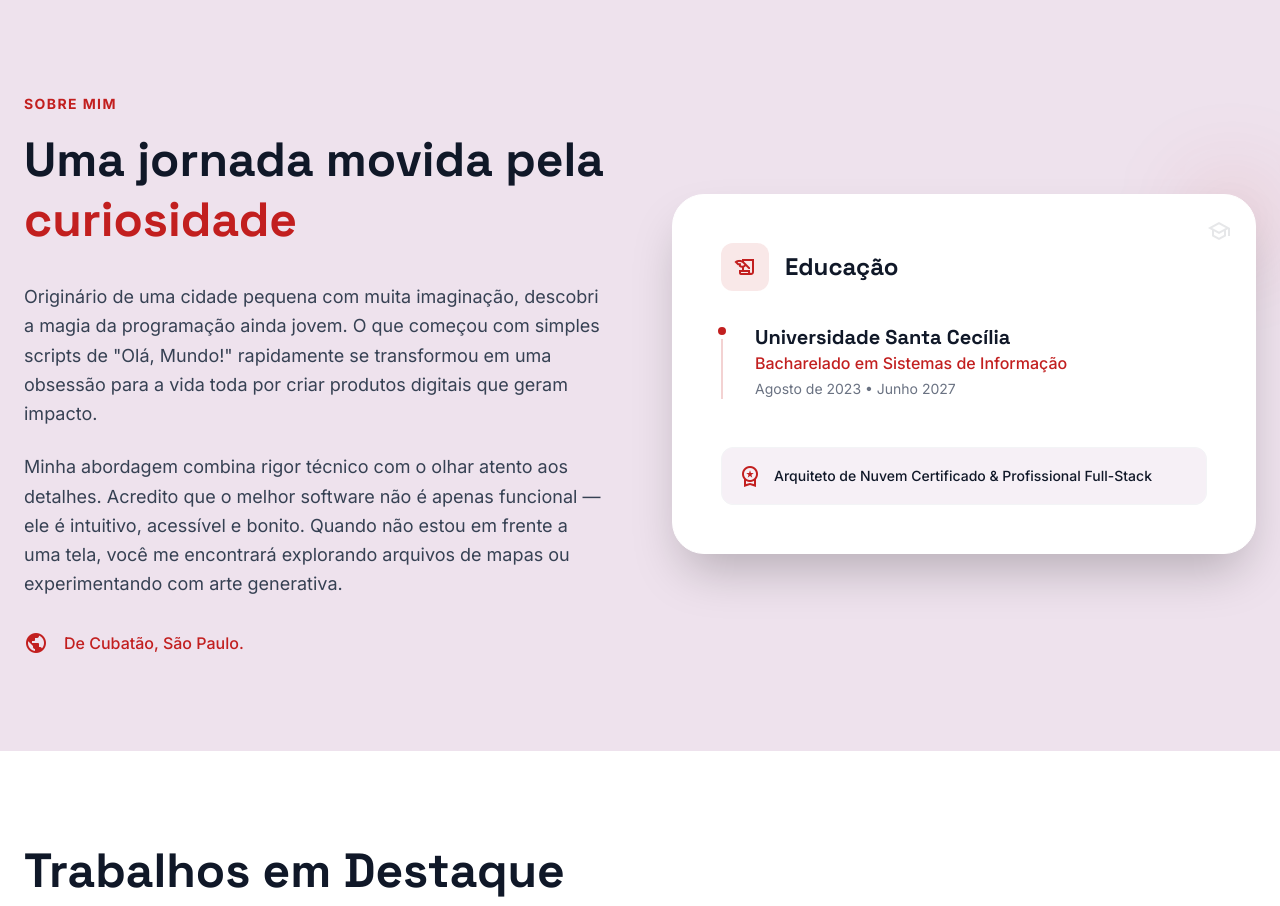
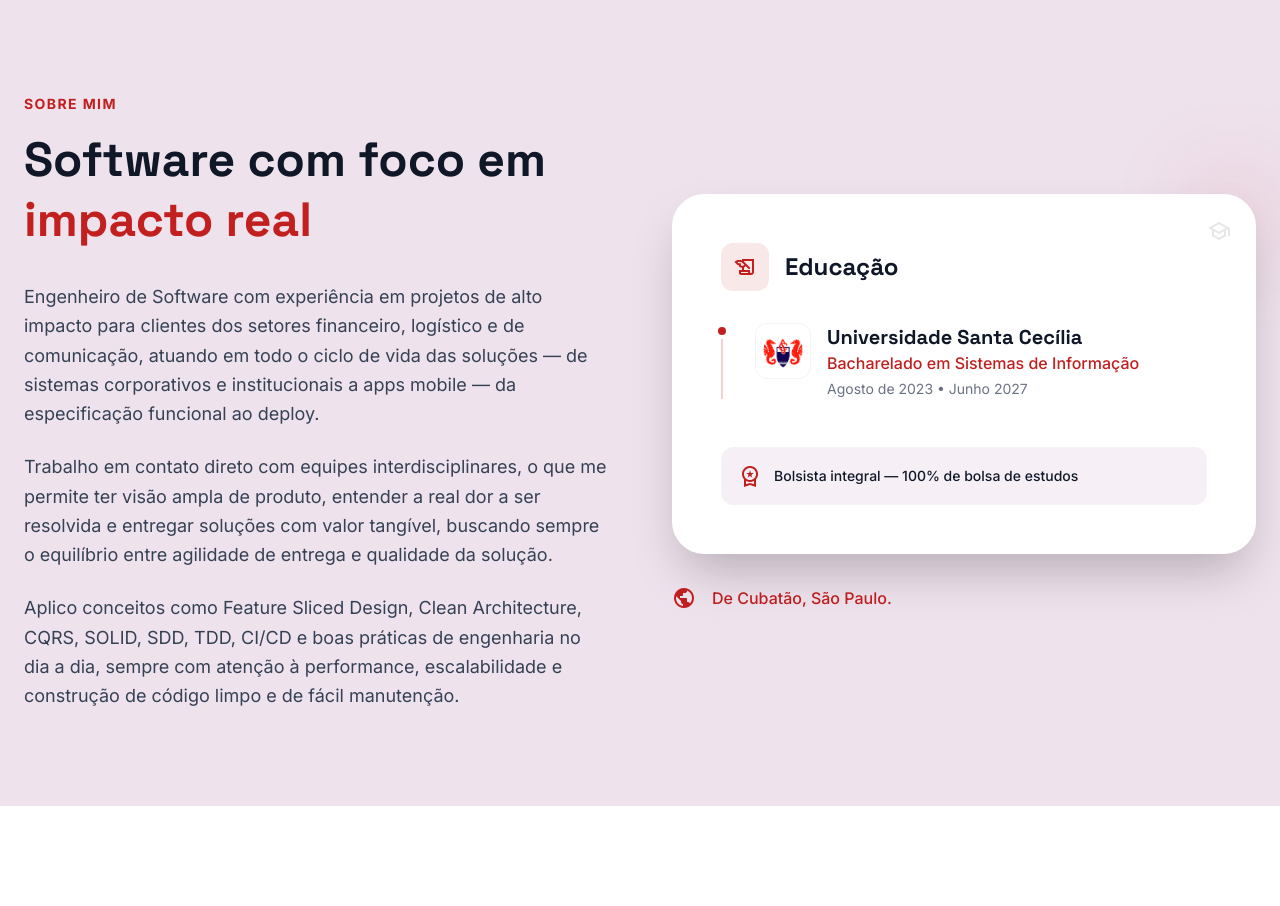
Before and after one commit to guilhermelins7/guilhermelins7.github.io, a React (Vite) app: page / in a window 1280 px wide. Shown: the part 827-1733 px from the top of the page. Built offline with nearby package versions, Linux system fonts and the light colour scheme.

Commit message:
feat(sobre): Descrição conforme linkedIn

```diff
--- a/src/sections/Sobre.tsx
+++ b/src/sections/Sobre.tsx
@@ -1,4 +1,5 @@
 import SectionTitle from "../components/SectionTitle";
+import unisantaLogo from "../assets/unisanta-logopng.png";
 
 export default function Sobre() {
   return (
@@ -8,30 +9,31 @@ export default function Sobre() {
           <div>
             <SectionTitle title="Sobre mim"/>
             <h2 className="text-4xl md:text-5xl font-display font-bold mb-8 leading-tight">
-              Uma jornada movida pela{" "}
-              <span className="text-primary text-opacity-80">curiosidade</span>
+              Software com foco em{" "}
+              <span className="text-primary text-opacity-80">impacto real</span>
             </h2>
             <div className="space-y-6 text-gray-700 dark:text-gray-300 text-lg leading-relaxed">
               <p>
-                Originário de uma cidade pequena com muita imaginação, descobri
-                a magia da programação ainda jovem. O que começou com simples
-                scripts de "Olá, Mundo!" rapidamente se transformou em uma
-                obsessão para a vida toda por criar produtos digitais que geram
-                impacto.
+                Engenheiro de Software com experiência em projetos de alto
+                impacto para clientes dos setores financeiro, logístico e de
+                comunicação, atuando em todo o ciclo de vida das soluções — de
+                sistemas corporativos e institucionais a apps mobile — da
+                especificação funcional ao deploy.
               </p>
               <p>
-                Minha abordagem combina rigor técnico com o olhar atento aos
-                detalhes. Acredito que o melhor software não é apenas funcional
-                — ele é intuitivo, acessível e bonito. Quando não estou em
-                frente a uma tela, você me encontrará explorando arquivos de
-                mapas ou experimentando com arte generativa.
+                Trabalho em contato direto com equipes interdisciplinares, o que
+                me permite ter visão ampla de produto, entender a real dor a ser
+                resolvida e entregar soluções com valor tangível, buscando
+                sempre o equilíbrio entre agilidade de entrega e qualidade da
+                solução.
               </p>
-            </div>
-            <div className="mt-8 flex items-center gap-4 text-primary">
-              <span className="material-symbols-outlined text-3xl">public</span>
-              <span className="font-medium">
-                De Cubatão, São Paulo.
-              </span>
+              <p>
+                Aplico conceitos como Feature Sliced Design, Clean
+                Architecture, CQRS, SOLID, SDD, TDD, CI/CD e boas práticas de
+                engenharia no dia a dia, sempre com atenção à performance,
+                escalabilidade e construção de código limpo e de fácil
+                manutenção.
+              </p>
             </div>
           </div>
           <div className="relative">
@@ -50,6 +52,13 @@ export default function Sobre() {
                 <div className="space-y-8">
                   <div className="relative pl-8 border-l-2 border-primary/20 hover:border-primary transition-colors">
                     <div className="absolute -left-[9px] top-0 w-4 h-4 rounded-full bg-primary border-4 border-white dark:border-background-dark"></div>
+                    <div className="flex items-start gap-4">
+                      <img
+                        src={unisantaLogo}
+                        alt="Universidade Santa Cecília"
+                        className="w-14 h-14 shrink-0 rounded-xl bg-white object-contain p-1 border border-gray-100 dark:border-gray-800"
+                      />
+                      <div>
                         <h4 className="text-xl font-bold font-display">
                           Universidade Santa Cecília
                         </h4>
@@ -61,15 +70,21 @@ export default function Sobre() {
                         </p>
                       </div>
                     </div>
+                  </div>
+                </div>
                 <div className="mt-12 p-4 bg-surface-light/50 dark:bg-surface-dark/50 rounded-xl border border-gray-100 dark:border-gray-800 flex items-center gap-3">
                   <span className="material-symbols-outlined text-primary">
                     workspace_premium
                   </span>
                   <span className="text-sm font-medium">
-                    Arquiteto de Nuvem Certificado &amp; Profissional Full-Stack
+                    Bolsista integral &mdash; 100% de bolsa de estudos
                   </span>
                 </div>
               </div>
+            </div>
+            <div className="mt-8 flex items-center gap-4 text-primary">
+              <span className="material-symbols-outlined text-3xl">public</span>
+              <span className="font-medium">De Cubatão, São Paulo.</span>
             </div>
           </div>
         </div>
```
Also changed, not shown: src/assets/unisanta-logopng.png (added). Lines whose indentation alone changed are shown as unchanged.
